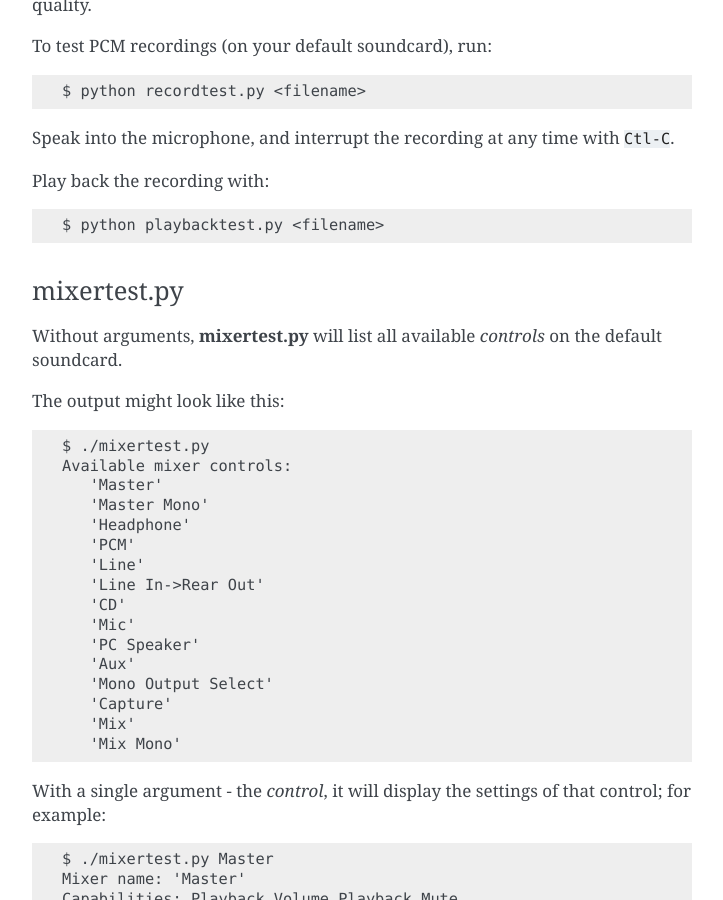
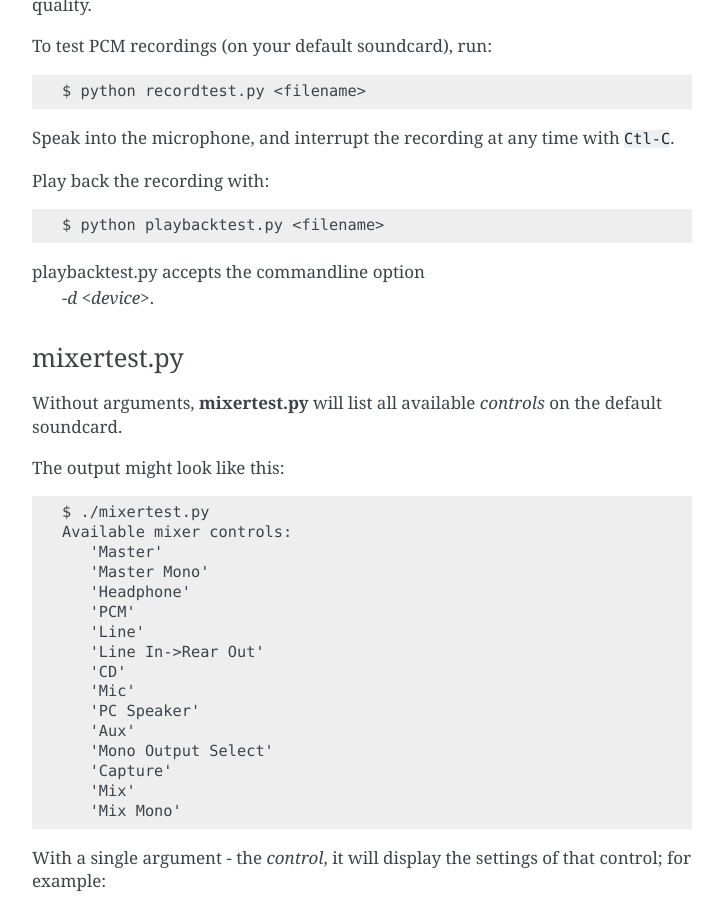
Before and after one commit to larsimmisch/pyalsaaudio, a Sphinx documentation site: the page built from doc/libalsaaudio.rst, in a window 1280 px wide and 900 px high, scrolled down 17426 px. Shown: the whole window, without its empty margins (388-1111 px from the left). Built offline with Sphinx 7.4.7, drawn with Linux system fonts in a browser that asks for light colours.

Commit message:
Update docs to see if workflow gets triggered

```diff
--- a/doc/libalsaaudio.rst
+++ b/doc/libalsaaudio.rst
@@ -807,6 +807,9 @@ Play back the recording with::
 
    $ python playbacktest.py <filename>
 
+playbacktest.py accepts the commandline option
+ *-d <device>*.
+
 mixertest.py
 ~~~~~~~~~~~~
 
```
